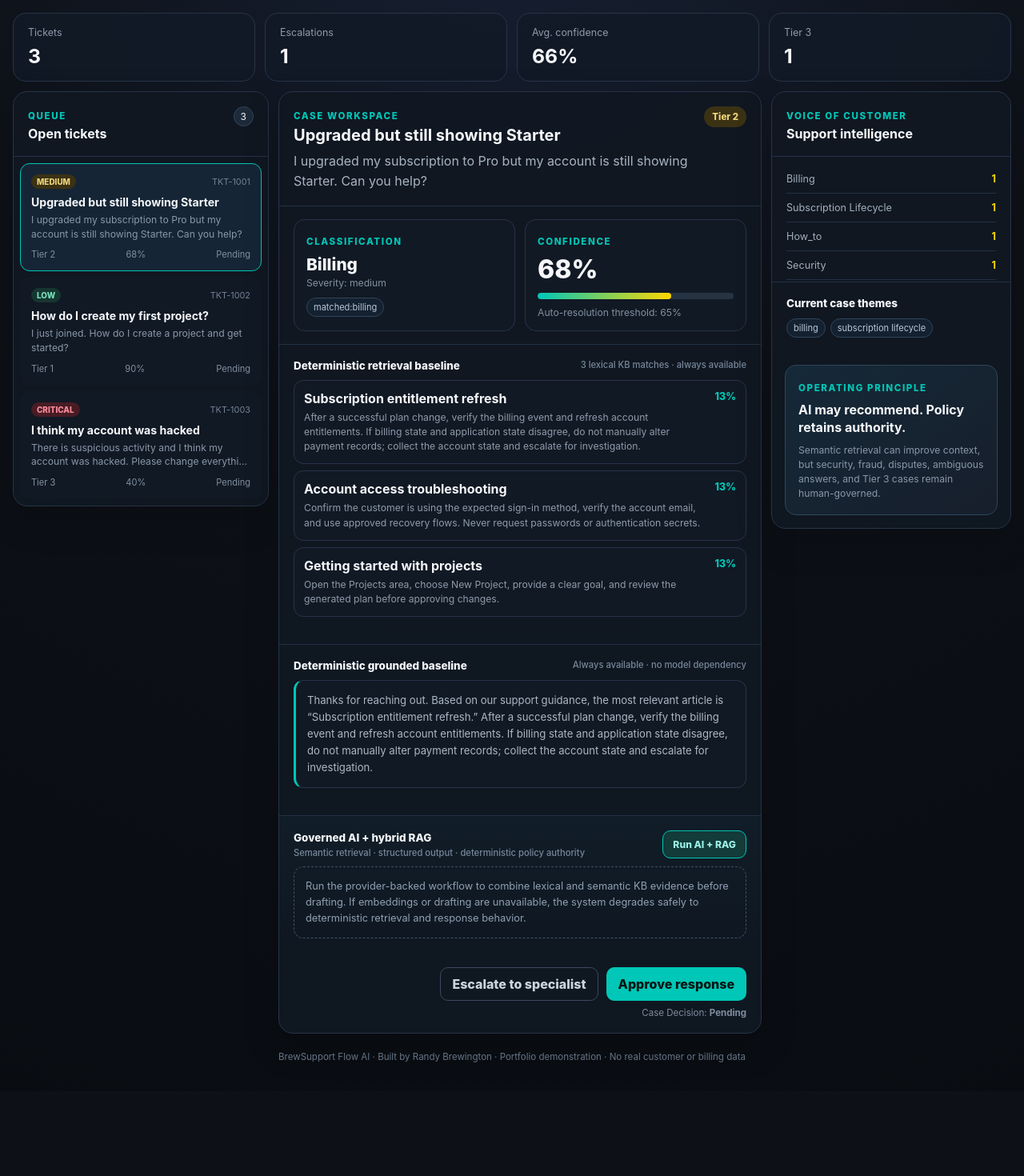
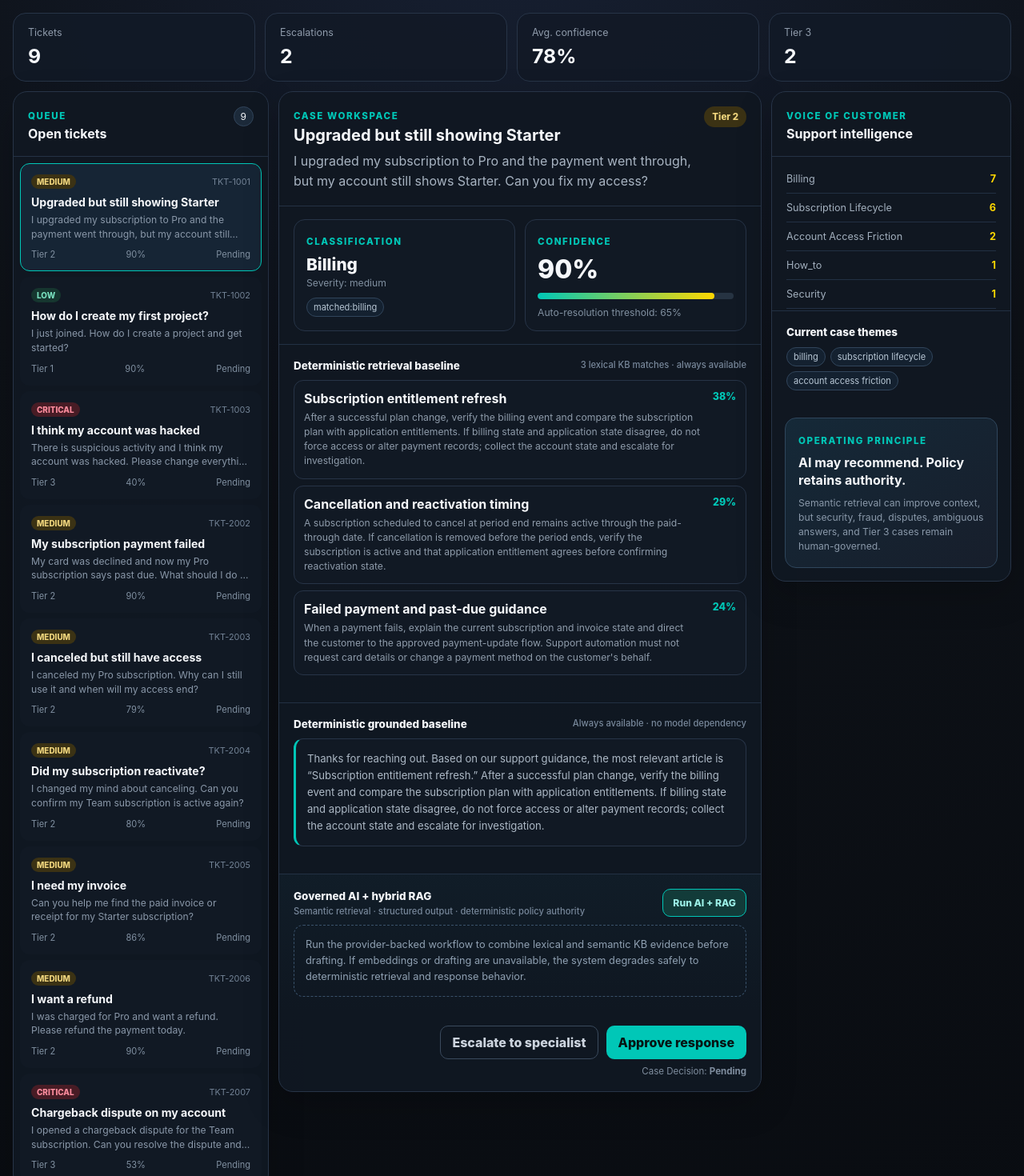
Before and after one commit to Rabrewing/brewsupport-flow-ai, a Next.js app: page / in a window 1280 px wide. Shown: the part 140-1610 px from the top of the page at 80% size. Before the commit the page ends 1504 px from the top, so only its background shows below. Built offline with nearby package versions, Linux system fonts and the light colour scheme.

Commit message:
feat(bsf-4): expand synthetic support and billing fixtures

```diff
--- a/src/demoData.ts
+++ b/src/demoData.ts
@@ -4,8 +4,38 @@ export const knowledgeBase: KnowledgeArticle[] = [
   {
     id: "kb-billing-entitlements",
     title: "Subscription entitlement refresh",
-    tags: ["billing", "subscription", "upgrade", "entitlement", "plan"],
-    body: "After a successful plan change, verify the billing event and refresh account entitlements. If billing state and application state disagree, do not manually alter payment records; collect the account state and escalate for investigation.",
+    tags: ["billing", "subscription", "upgrade", "entitlement", "plan", "starter", "pro"],
+    body: "After a successful plan change, verify the billing event and compare the subscription plan with application entitlements. If billing state and application state disagree, do not force access or alter payment records; collect the account state and escalate for investigation.",
+  },
+  {
+    id: "kb-payment-failure",
+    title: "Failed payment and past-due guidance",
+    tags: ["billing", "payment", "failed", "past_due", "card", "invoice", "retry"],
+    body: "When a payment fails, explain the current subscription and invoice state and direct the customer to the approved payment-update flow. Support automation must not request card details or change a payment method on the customer's behalf.",
+  },
+  {
+    id: "kb-cancellation-reactivation",
+    title: "Cancellation and reactivation timing",
+    tags: ["billing", "cancel", "cancellation", "reactivate", "reactivation", "period", "access"],
+    body: "A subscription scheduled to cancel at period end remains active through the paid-through date. If cancellation is removed before the period ends, verify the subscription is active and that application entitlement agrees before confirming reactivation state.",
+  },
+  {
+    id: "kb-invoice-access",
+    title: "Invoice and receipt guidance",
+    tags: ["billing", "invoice", "receipt", "paid", "download", "documentation"],
+    body: "Support may guide a customer to an existing invoice or receipt when billing records show it is available. Do not fabricate invoice links or alter invoice/payment records.",
+  },
+  {
+    id: "kb-refund-review",
+    title: "Refund request review",
+    tags: ["billing", "refund", "charge", "payment", "review", "approval"],
+    body: "A refund request may be acknowledged and routed with relevant payment context, but support automation must not issue, promise, or represent a refund as completed. Financial action requires an authorized human review.",
+  },
+  {
+    id: "kb-dispute-chargeback",
+    title: "Dispute and chargeback escalation",
+    tags: ["billing", "dispute", "chargeback", "payment", "fraud", "specialist", "evidence"],
+    body: "Disputes and chargebacks require specialist review. Support automation may collect and summarize known evidence but must not concede, resolve, reverse, or otherwise alter dispute or payment state.",
   },
   {
     id: "kb-account-access",
@@ -25,8 +55,9 @@ export const demoTickets: SupportTicket[] = [
   {
     id: "TKT-1001",
     subject: "Upgraded but still showing Starter",
-    body: "I upgraded my subscription to Pro but my account is still showing Starter. Can you help?",
+    body: "I upgraded my subscription to Pro and the payment went through, but my account still shows Starter. Can you fix my access?",
     customerPlan: "pro",
+    billingScenarioId: "BILL-DEMO-2001",
   },
   {
     id: "TKT-1002",
@@ -40,4 +71,46 @@ export const demoTickets: SupportTicket[] = [
     body: "There is suspicious activity and I think my account was hacked. Please change everything immediately.",
     customerPlan: "team",
   },
+  {
+    id: "TKT-2002",
+    subject: "My subscription payment failed",
+    body: "My card was declined and now my Pro subscription says past due. What should I do to update payment?",
+    customerPlan: "pro",
+    billingScenarioId: "BILL-DEMO-2002",
+  },
+  {
+    id: "TKT-2003",
+    subject: "I canceled but still have access",
+    body: "I canceled my Pro subscription. Why can I still use it and when will my access end?",
+    customerPlan: "pro",
+    billingScenarioId: "BILL-DEMO-2003",
+  },
+  {
+    id: "TKT-2004",
+    subject: "Did my subscription reactivate?",
+    body: "I changed my mind about canceling. Can you confirm my Team subscription is active again?",
+    customerPlan: "team",
+    billingScenarioId: "BILL-DEMO-2004",
+  },
+  {
+    id: "TKT-2005",
+    subject: "I need my invoice",
+    body: "Can you help me find the paid invoice or receipt for my Starter subscription?",
+    customerPlan: "starter",
+    billingScenarioId: "BILL-DEMO-2005",
+  },
+  {
+    id: "TKT-2006",
+    subject: "I want a refund",
+    body: "I was charged for Pro and want a refund. Please refund the payment today.",
+    customerPlan: "pro",
+    billingScenarioId: "BILL-DEMO-2006",
+  },
+  {
+    id: "TKT-2007",
+    subject: "Chargeback dispute on my account",
+    body: "I opened a chargeback dispute for the Team subscription. Can you resolve the dispute and reverse the charge?",
+    customerPlan: "team",
+    billingScenarioId: "BILL-DEMO-2007",
+  },
 ];
```
